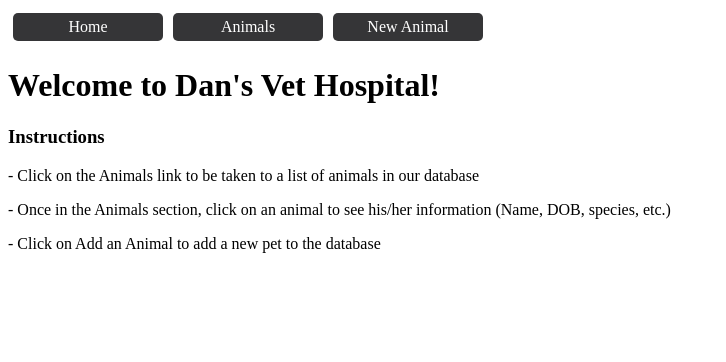
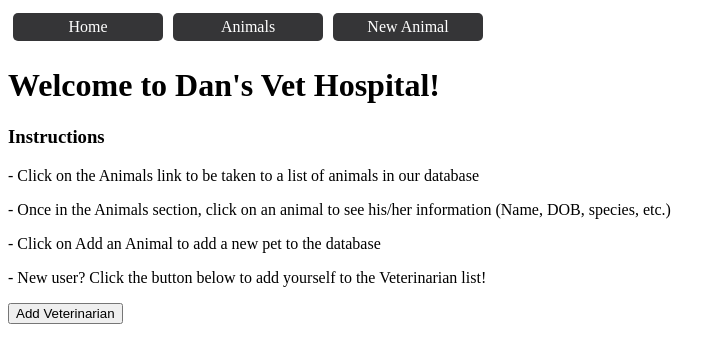
Before and after one commit to doswald32/DO-phase-4-final-project, a React (Create React App) app in the folder client/: page / in a window 1280 px wide. Shown: the top 362 px of the page, without its empty margins (0-726 px from the left). Built offline with nearby package versions, Linux system fonts and the light colour scheme; no server answers.

Commit message:
changed state to live in app.js and pass all state down through outlet context

```diff
--- a/client/src/components/Animals.js
+++ b/client/src/components/Animals.js
@@ -8,8 +8,6 @@ function Animals() {
     function handleDeleteAnimal(id) {
         setAnimalsList((prevList) => prevList.filter((animal) => animal.id !== id))
     }
-
-    console.log(animalsList)
 
     return (
         <div className="animals-list">
--- a/client/src/components/App.js
+++ b/client/src/components/App.js
@@ -6,6 +6,8 @@ import { useEffect, useState } from "react";
 function App() {
 
   const [animalsList, setAnimalsList] = useState([])
+  const [owners, setOwners] = useState([])
+  const [vets, setVets] = useState([])
 
   useEffect(() => {
     fetch('http://127.0.0.1:5555/animals')
@@ -13,12 +15,25 @@ function App() {
     .then(data => setAnimalsList(data))
   }, [])
 
+  useEffect(() => {
+    fetch('http://127.0.0.1:5555/owners')
+    .then(r => r.json())
+    .then(data => setOwners(data))
+  }, []);
+
+
+  useEffect(() => {
+    fetch('http://127.0.0.1:5555/vets')
+    .then(r => r.json())
+    .then(data => setVets(data))
+  }, []);
+
   return (
     <div>
       <header>
         <NavBar />
       </header>
-      <Outlet context={{ animalsList, setAnimalsList }}/>
+      <Outlet context={{ animalsList, setAnimalsList, owners, setOwners, vets, setVets }}/>
     </div>
   );
 }
--- a/client/src/components/Home.js
+++ b/client/src/components/Home.js
@@ -6,6 +6,8 @@ function Home() {
             <p>- Click on the Animals link to be taken to a list of animals in our database</p>
             <p>- Once in the Animals section, click on an animal to see his/her information (Name, DOB, species, etc.)</p>
             <p>- Click on Add an Animal to add a new pet to the database</p>
+            <p>- New user? Click the button below to add yourself to the Veterinarian list!</p>
+            <button>Add Veterinarian</button>
         </main>
     )
 }
--- a/client/src/components/NewAnimal.js
+++ b/client/src/components/NewAnimal.js
@@ -1,26 +1,14 @@
 import React, { useState, useEffect } from "react";
-import { useOutletContext } from "react-router-dom";
+import { useOutlet, useOutletContext } from "react-router-dom";
 import { useFormik } from "formik";
 import * as Yup from "yup";
 
 function NewAnimal() {
     const { setAnimalsList } = useOutletContext();
-    const [owners, setOwners] = useState([])
-    const [vets, setVets] = useState([])
-
-
-    useEffect(() => {
-        fetch('http://127.0.0.1:5555/owners')
-        .then(r => r.json())
-        .then(data => setOwners(data))
-    }, []);
-
-
-    useEffect(() => {
-        fetch('http://127.0.0.1:5555/vets')
-        .then(r => r.json())
-        .then(data => setVets(data))
-    }, []);
+    const { owners, setOwners } = useOutletContext();
+    const { vets, setVets } = useOutletContext();
+    // const [owners, setOwners] = useState([])
+    // const [vets, setVets] = useState([])
 
 
     const formSchema = Yup.object({
```
